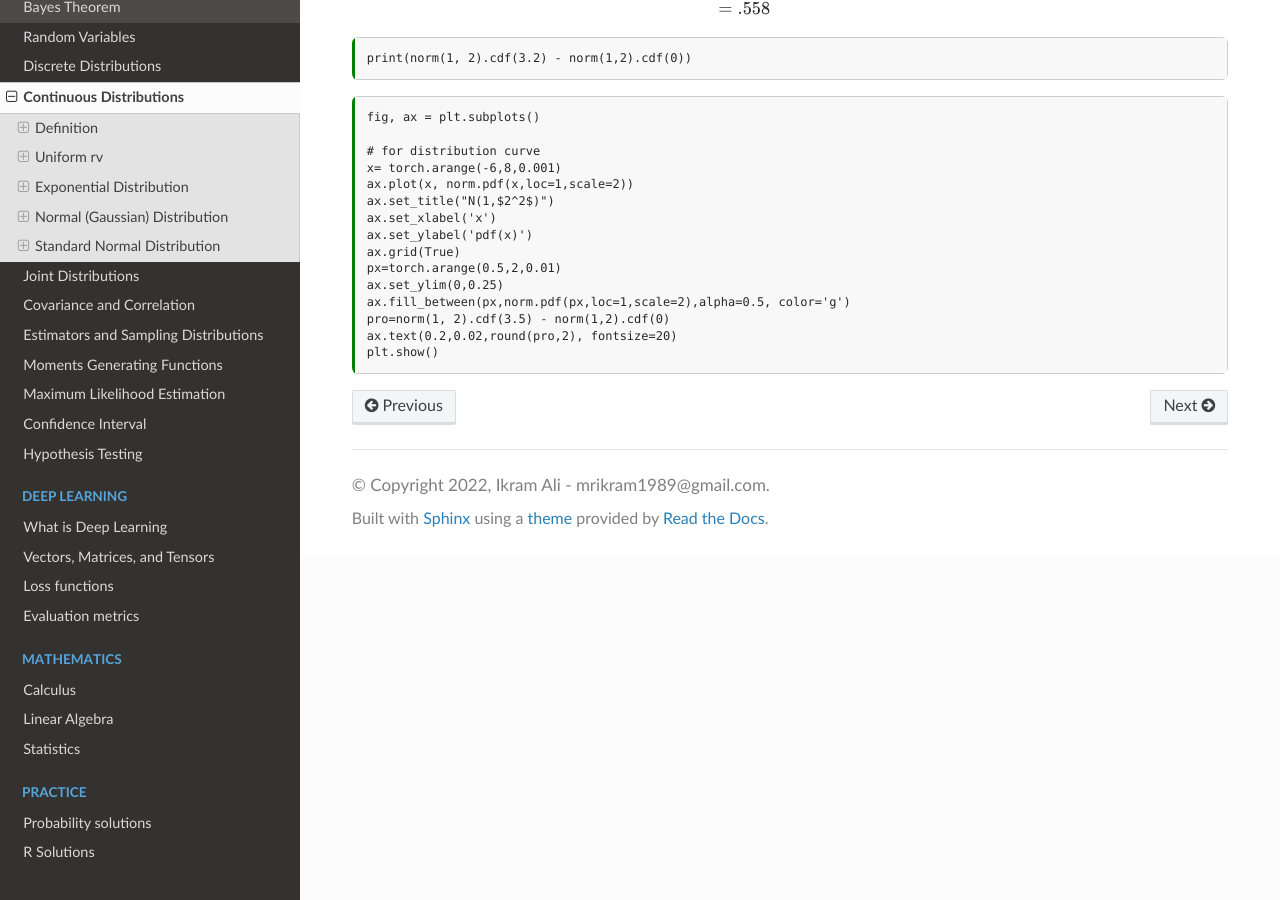
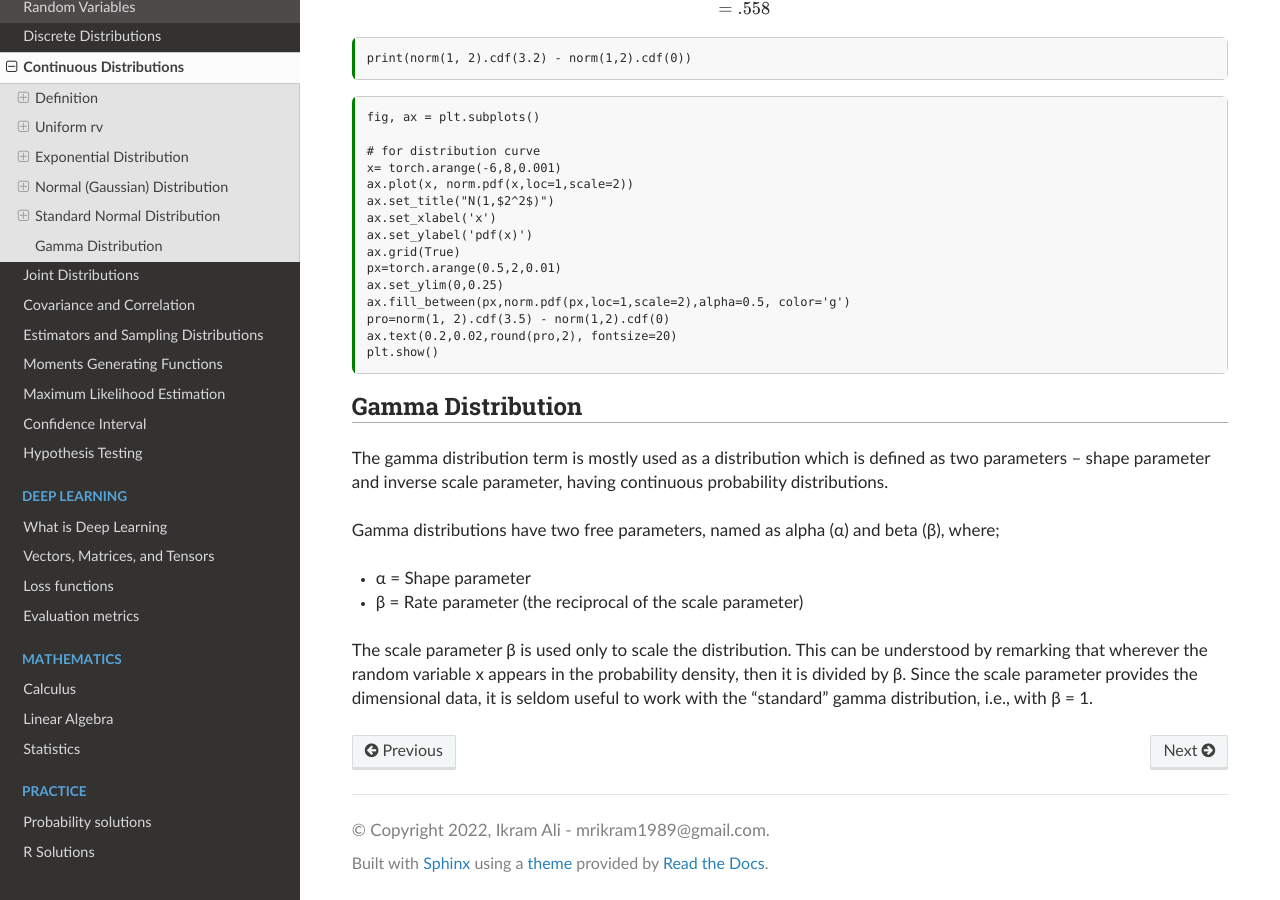
Before and after one commit to akkefa/ml-notes, a Sphinx documentation site: the page built from docs/probability/continuous_distributions.md, in a window 1280 px wide and 900 px high, scrolled down 16035 px. Built offline with Sphinx 7.4.7 and the Read the Docs theme 2.0.0, drawn with Linux system fonts in a browser that asks for light colours.

Commit message:
new changes

````diff
--- a/docs/probability/continuous_distributions.md
+++ b/docs/probability/continuous_distributions.md
@@ -690,3 +690,16 @@ ax.text(0.2,0.02,round(pro,2), fontsize=20)
 plt.show()
 
 ```
+
+## Gamma Distribution
+The gamma distribution term is mostly used as a distribution which is defined as two parameters – shape parameter and
+inverse scale parameter, having continuous probability distributions.
+
+Gamma distributions have two free parameters, named as alpha (α) and beta (β), where;
+
+- α = Shape parameter
+- β = Rate parameter (the reciprocal of the scale parameter)
+
+The scale parameter β is used only to scale the distribution. This can be understood by remarking that wherever the
+random variable x appears in the probability density, then it is divided by β. Since the scale parameter provides the
+dimensional data, it is seldom useful to work with the “standard” gamma distribution, i.e., with β = 1.
````
